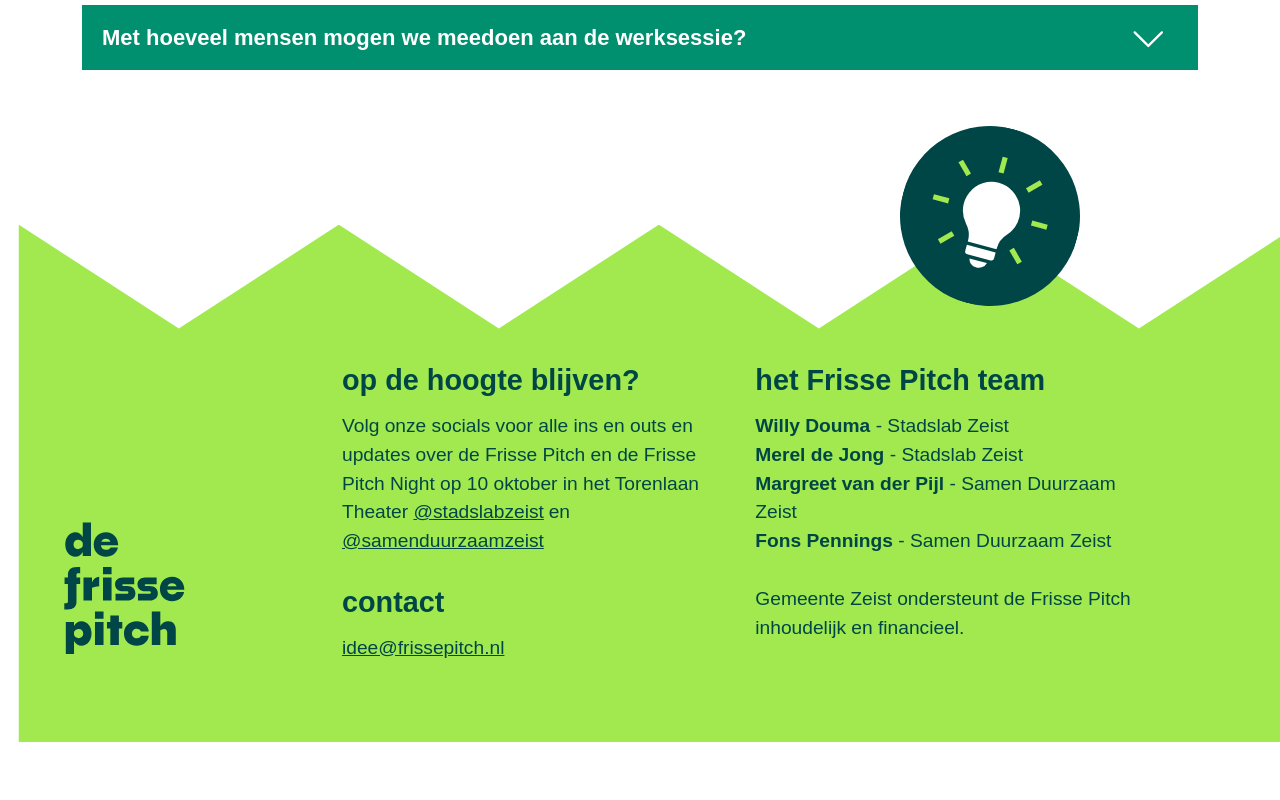
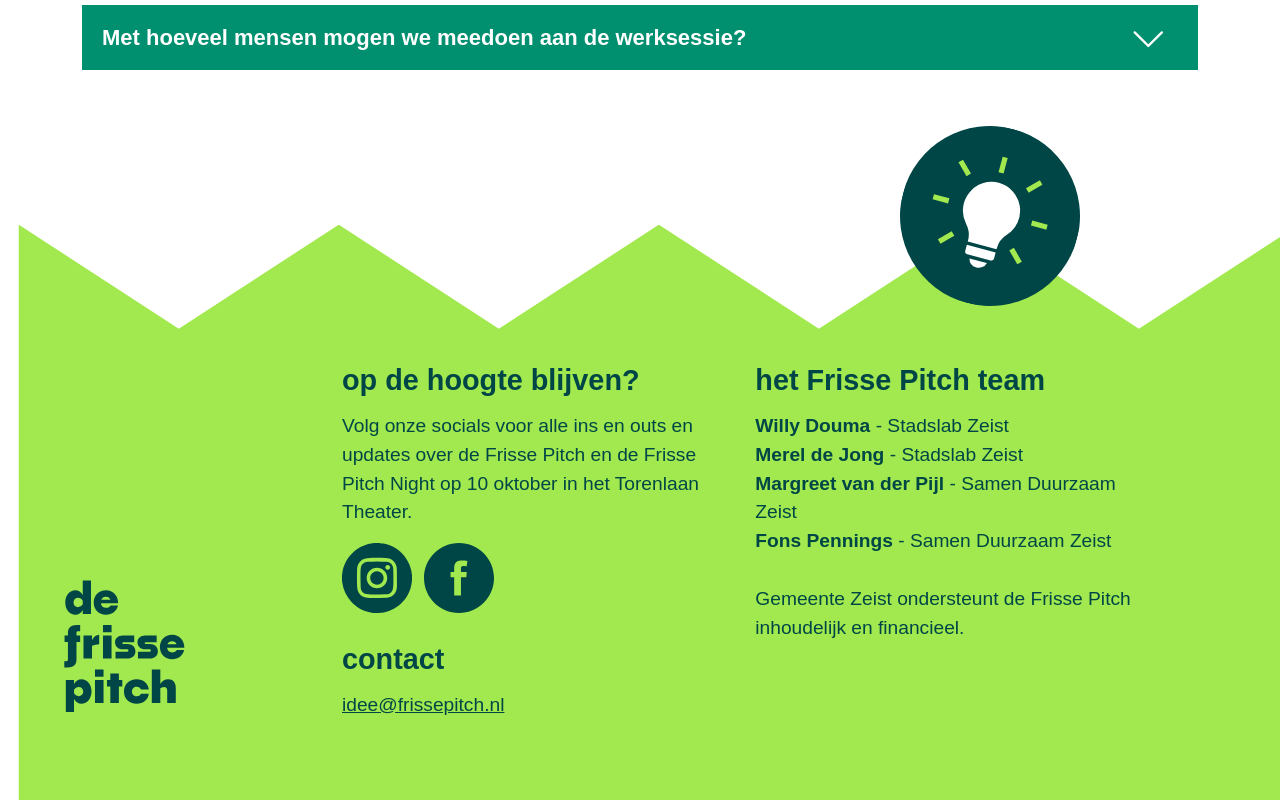
Before and after one commit to Rubenoo/defrissepitch, a React (Vite) app: page / in a window 1280 px wide. Shown: the part 6883-7683 px from the top of the page. Before the commit the page ends 7625 px from the top, so only its background shows below. Built offline with nearby package versions, Linux system fonts and the light colour scheme; a web font is replaced by a local one.

Commit message:
Footer en formulier update

```diff
--- a/src/components/Footer/Footer.tsx
+++ b/src/components/Footer/Footer.tsx
@@ -1,4 +1,6 @@
 import "./styles.scss";
+import InstagramIcon from "../../components/SocialIcons/InstagramIcon.tsx";
+import FacebookIcon from "../../components/SocialIcons/FacebookIcon.tsx";
 
 const Footer: React.FunctionComponent = () => {
   return (
@@ -21,18 +23,10 @@ const Footer: React.FunctionComponent = () => {
           <p>
             Volg onze socials voor alle ins en outs en updates over de Frisse
             Pitch en de Frisse Pitch Night op 10 oktober in het Torenlaan
-            Theater{" "}
-            <a target="_blank" href="https://www.instagram.com/stadslabzeist">
-              @stadslabzeist
-            </a>
-            en{" "}
-            <a
-              target="_blank"
-              href="https://www.instagram.com/samenduurzaamzeist"
-            >
-              @samenduurzaamzeist
-            </a>
+            Theater.
           </p>
+          <InstagramIcon />
+          <FacebookIcon />
           <h4>contact</h4>
           <address className="d-flex flex-column">
             <a href="mailto: idee@frissepitch.nl">idee@frissepitch.nl</a>
--- a/src/components/Inschrijven/Inschrijven.tsx
+++ b/src/components/Inschrijven/Inschrijven.tsx
@@ -104,18 +104,15 @@ const Inschrijven: React.FunctionComponent = () => {
           </div>
 
           <div className="mb-lg-3 mb-1 row">
-            <label
-              htmlFor="inputContactpersoon"
-              className="col-sm-3 col-form-label"
-            >
+            <label htmlFor="name" className="col-sm-3 col-form-label">
               Contactpersoon
             </label>
             <div className="col-sm-9">
               <input
                 type="text"
-                id="inputContactpersoon"
+                id="name"
                 required
-                name="Contactpersoon"
+                name="name"
                 className="form-control"
                 placeholder="Naam"
                 aria-describedby="contactpersoonHelp"
--- /dev/null
+++ b/src/components/SocialIcons/FacebookIcon.tsx
@@ -0,0 +1,14 @@
+import "./styles.scss";
+
+const FacebookIcon: React.FunctionComponent = () => {
+  return (
+    <a target="_blank" href="https://www.facebook.com/stadslabzeist">
+      <img
+        alt="facebook icoon"
+        className="social-icon"
+        src="/assets/svg/facebook.svg"
+      />
+    </a>
+  );
+};
+export default FacebookIcon;
--- /dev/null
+++ b/src/components/SocialIcons/InstagramIcon.tsx
@@ -0,0 +1,14 @@
+import "./styles.scss";
+
+const InstagramIcon: React.FunctionComponent = () => {
+  return (
+    <a target="_blank" href="https://www.instagram.com/stadslabzeist">
+      <img
+        alt="instagram icoon"
+        className="social-icon"
+        src="/assets/svg/instagram.svg"
+      />
+    </a>
+  );
+};
+export default InstagramIcon;
--- /dev/null
+++ b/src/components/SocialIcons/styles.scss
@@ -0,0 +1,6 @@
+.social-icon {
+  width: 70px;
+  height: 70px;
+  margin-inline-end: 0.5rem;
+  margin-block-start: 1em;
+}
```
Also changed, not shown: public/assets/svg/facebook.svg (added), public/assets/svg/instagram.svg (added).
